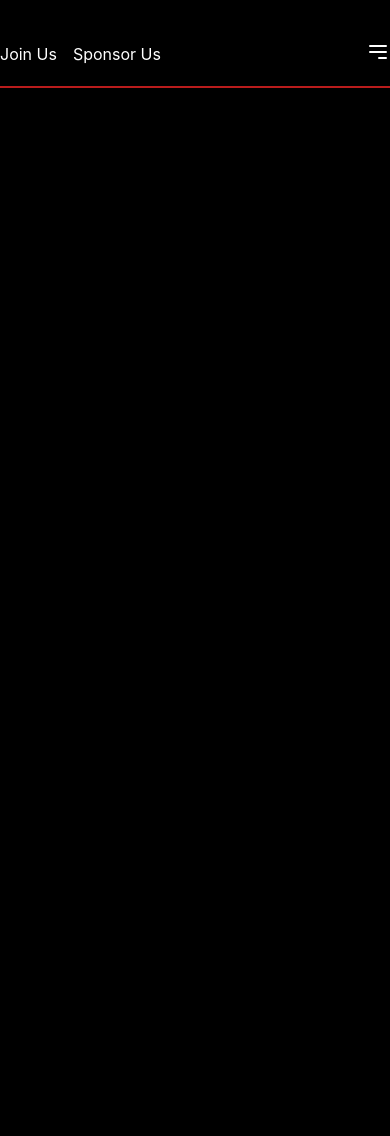
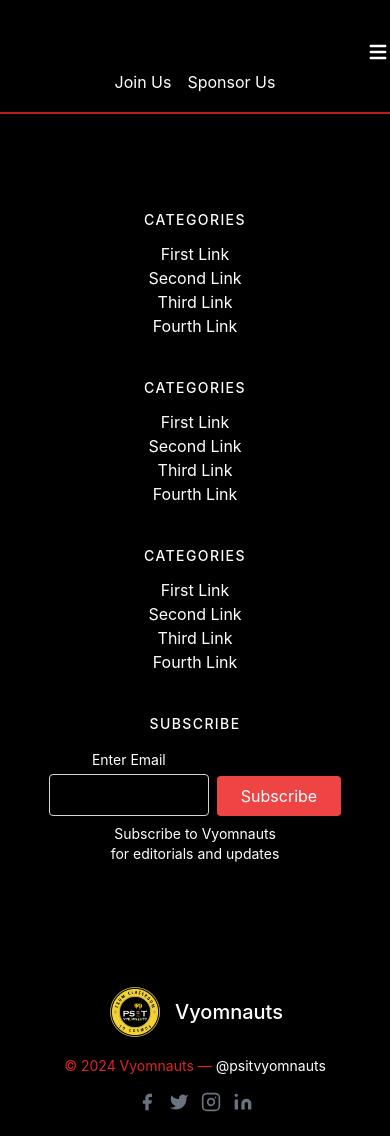
Before and after one commit to Jitenndra03/Vyomnauts, a React (Create React App) app: page / in a window 390 px wide. Before the commit the page ends 844 px from the top, so only its background shows below. Built offline with nearby package versions, Linux system fonts and the light colour scheme.

Commit message:
Added Responsive Navbar and Footer

```diff
--- a/public/index.html
+++ b/public/index.html
@@ -2,14 +2,14 @@
 <html lang="en">
   <head>
     <meta charset="utf-8" />
-    <link rel="icon" href="%PUBLIC_URL%/favicon.ico" />
+    <link rel="icon" href="%PUBLIC_URL%/icon.png" />
     <meta name="viewport" content="width=device-width, initial-scale=1" />
     <meta name="theme-color" content="#000000" />
     <meta
       name="description"
       content="Web site created using create-react-app"
     />
-    <link rel="apple-touch-icon" href="%PUBLIC_URL%/logo192.png" />
+    <link rel="apple-touch-icon" href="%PUBLIC_URL%/icon.png" />
     <!--
       manifest.json provides metadata used when your web app is installed on a
       user's mobile device or desktop. See https://developers.google.com/web/fundamentals/web-app-manifest/
@@ -24,7 +24,7 @@
       work correctly both with client-side routing and a non-root public URL.
       Learn how to configure a non-root public URL by running `npm run build`.
     -->
-    <title>React App</title>
+    <title>Vyomnauts- Official</title>
   </head>
   <body>
     <noscript>You need to enable JavaScript to run this app.</noscript>
--- a/src/App.js
+++ b/src/App.js
@@ -1,10 +1,12 @@
 import Navbar from './components/navbar';
 import './App.css';
+import Footer from './components/footer';
 function App() {
   return (
     <>
     <h1>Sample Vyomnauts Webpage</h1>
     <Navbar></Navbar>
+    <Footer></Footer>
     </>
   );
 }
--- a/src/components/footer.js
+++ b/src/components/footer.js
@@ -2,7 +2,111 @@ import React from 'react'
 
 const Footer = () => {
   return (
-    <div>Footer</div>
+    <footer class="text-white body-font">
+  <div class="container px-5 py-24 mx-auto">
+    <div class="flex flex-wrap md:text-left text-center order-first">
+      <div class="lg:w-1/4 md:w-1/2 w-full px-4">
+        <h2 class="title-font font-medium text-white tracking-widest text-sm mb-3">CATEGORIES</h2>
+        <nav class="list-none mb-10">
+          <li>
+            <a class="text-white hover:text-blue">First Link</a>
+          </li>
+          <li>
+            <a class="text-white hover:text-blue">Second Link</a>
+          </li>
+          <li>
+            <a class="text-white hover:text-blue">Third Link</a>
+          </li>
+          <li>
+            <a class="text-white hover:text-blue">Fourth Link</a>
+          </li>
+        </nav>
+      </div>
+      <div class="lg:w-1/4 md:w-1/2 w-full px-4">
+        <h2 class="title-font font-medium text-white tracking-widest text-sm mb-3">CATEGORIES</h2>
+        <nav class="list-none mb-10">
+          <li>
+            <a class="text-white hover:text-blue">First Link</a>
+          </li>
+          <li>
+            <a class="text-white hover:text-blue">Second Link</a>
+          </li>
+          <li>
+            <a class="text-white hover:text-blue">Third Link</a>
+          </li>
+          <li>
+            <a class="text-white hover:text-blue">Fourth Link</a>
+          </li>
+        </nav>
+      </div>
+      <div class="lg:w-1/4 md:w-1/2 w-full px-4">
+        <h2 class="title-font font-medium text-white tracking-widest text-sm mb-3">CATEGORIES</h2>
+        <nav class="list-none mb-10">
+          <li>
+            <a class="text-white hover:text-blue">First Link</a>
+          </li>
+          <li>
+            <a class="text-white hover:text-blue">Second Link</a>
+          </li>
+          <li>
+            <a class="text-white hover:text-blue">Third Link</a>
+          </li>
+          <li>
+            <a class="text-white hover:text-blue">Fourth Link</a>
+          </li>
+        </nav>
+      </div>
+      <div class="lg:w-1/4 md:w-1/2 w-full px-4">
+        <h2 class="title-font font-medium text-white tracking-widest text-sm mb-3">SUBSCRIBE</h2>
+        <div class="flex xl:flex-nowrap md:flex-nowrap lg:flex-wrap flex-wrap justify-center items-end md:justify-start">
+          <div class="relative w-40 sm:w-auto xl:mr-4 lg:mr-0 sm:mr-4 mr-2">
+            <label for="footer-field" class="leading-7 text-sm text-white">Enter Email</label>
+            <input type="text" id="footer-field" name="footer-field" class="w-full bg-transparent bg-opacity-50 rounded border border-gray-300 focus:bg-transparent focus:ring-2 focus:ring-indigo-200 focus:border-red-500 text-base outline-none text-white py-1 px-3 leading-8 transition-colors duration-200 ease-in-out"/>
+          </div>
+          <button class="lg:mt-2 xl:mt-0 flex-shrink-0 inline-flex text-white bg-red-500 border-0 py-2 px-6 focus:outline-none hover:bg-red-600 rounded">Subscribe</button>
+        </div>
+        <p class="text-white text-sm mt-2 md:text-left text-center">Subscribe to Vyomnauts
+          <br/>for editorials and updates
+        </p>
+      </div>
+    </div>
+  </div>
+  <div class="bg-transparent">
+    <div class="container px-5 py-6 mx-auto flex items-center sm:flex-row flex-col">
+      <a class="flex title-font font-medium items-center md:justify-start justify-center text-white">
+        <img src='./icon.png' className='w-14'></img>
+        <span class="ml-3 text-xl">Vyomnauts</span>
+      </a>
+      <p class="text-sm text-red-600 sm:ml-6 sm:mt-0 mt-4">© 2024 Vyomnauts —
+        <a href="https://twitter.com/knyttneve" rel="noopener noreferrer" class="text-white ml-1" target="_blank">@psitvyomnauts</a>
+      </p>
+      <span class="inline-flex sm:ml-auto sm:mt-0 mt-4 justify-center sm:justify-start">
+        <a class="text-gray-500">
+          <svg fill="currentColor" stroke-linecap="round" stroke-linejoin="round" stroke-width="2" class="w-5 h-5" viewBox="0 0 24 24">
+            <path d="M18 2h-3a5 5 0 00-5 5v3H7v4h3v8h4v-8h3l1-4h-4V7a1 1 0 011-1h3z"></path>
+          </svg>
+        </a>
+        <a class="ml-3 text-gray-500">
+          <svg fill="currentColor" stroke-linecap="round" stroke-linejoin="round" stroke-width="2" class="w-5 h-5" viewBox="0 0 24 24">
+            <path d="M23 3a10.9 10.9 0 01-3.14 1.53 4.48 4.48 0 00-7.86 3v1A10.66 10.66 0 013 4s-4 9 5 13a11.64 11.64 0 01-7 2c9 5 20 0 20-11.5a4.5 4.5 0 00-.08-.83A7.72 7.72 0 0023 3z"></path>
+          </svg>
+        </a>
+        <a class="ml-3 text-gray-500">
+          <svg fill="none" stroke="currentColor" stroke-linecap="round" stroke-linejoin="round" stroke-width="2" class="w-5 h-5" viewBox="0 0 24 24">
+            <rect width="20" height="20" x="2" y="2" rx="5" ry="5"></rect>
+            <path d="M16 11.37A4 4 0 1112.63 8 4 4 0 0116 11.37zm1.5-4.87h.01"></path>
+          </svg>
+        </a>
+        <a class="ml-3 text-gray-500">
+          <svg fill="currentColor" stroke="currentColor" stroke-linecap="round" stroke-linejoin="round" stroke-width="0" class="w-5 h-5" viewBox="0 0 24 24">
+            <path stroke="none" d="M16 8a6 6 0 016 6v7h-4v-7a2 2 0 00-2-2 2 2 0 00-2 2v7h-4v-7a6 6 0 016-6zM2 9h4v12H2z"></path>
+            <circle cx="4" cy="4" r="2" stroke="none"></circle>
+          </svg>
+        </a>
+      </span>
+    </div>
+  </div>
+</footer>
   )
 }
 
--- a/src/components/navbar.js
+++ b/src/components/navbar.js
@@ -4,31 +4,36 @@ const Navbar = () => {
   const [isOpen, setIsOpen] = useState(false);
 
   return (
-    <header className={`bg-transparent border-b-2 border-red-700`}>
-      <div className="container mx-auto flex justify-between items-center py-4">
-        <div className="flex space-x-4">
-          <a className=" text-white hover:border-blue-500 border-b-2 border-transparent" href='#'>Join Us</a>
-          <a className=" text-white hover:border-blue-500 border-b-2 border-transparent" href='#'>Sponsor Us</a>
+    <header className="bg-transparent border-b-2 border-red-700">
+      <div className="container mx-auto flex flex-col lg:flex-row justify-between items-center py-4">
+        <div className="flex space-x-4 order-2 lg:order-none">
+          <a className="text-white hover:border-blue-500 border-b-2 border-transparent" href='#'>Join Us</a>
+          <a className="text-white hover:border-blue-500 border-b-2 border-transparent" href='#'>Sponsor Us</a>
         </div>
-        <div className="block lg:hidden">
+        <div className="order-1 lg:order-none w-min ml-auto block lg:hidden">
           <button
             onClick={() => setIsOpen(!isOpen)}
-            className="text-white focus:outline-none"
+            className={`text-white focus:outline-none right-0`}
+            aria-controls="mobile-menu"
+            aria-expanded={isOpen}
           >
-            <svg className="w-6 h-6" fill="none" stroke="currentColor" viewBox="0 0 24 24" xmlns="http://www.w3.org/2000/svg">
-              <path strokeLinecap="round" strokeLinejoin="round" strokeWidth="2" d="M4 6h16M4 12h16m-7 6h7"></path>
+            <svg className={`w-6 h-6 ${isOpen ? 'hidden':''}`} fill="currentColor" viewBox="0 0 20 20" xmlns="http://www.w3.org/2000/svg">
+              <path fillRule="evenodd" d="M3 5a1 1 0 011-1h12a1 1 0 110 2H4a1 1 0 01-1-1zM3 10a1 1 0 011-1h12a1 1 0 110 2H4a1 1 0 01-1-1zM3 15a1 1 0 011-1h12a1 1 0 110 2H4a1 1 0 01-1-1z" clipRule="evenodd"></path>
+            </svg>
+            <svg className={`${isOpen ? '' : 'hidden'} w-6 h-6`} fill="currentColor" viewBox="0 0 20 20" xmlns="http://www.w3.org/2000/svg">
+              <path fillRule="evenodd" d="M4.293 4.293a1 1 0 011.414 0L10 8.586l4.293-4.293a1 1 0 111.414 1.414L11.414 10l4.293 4.293a1 1 0 01-1.414 1.414L10 11.414l-4.293 4.293a1 1 0 01-1.414-1.414L8.586 10 4.293 5.707a1 1 0 010-1.414z" clipRule="evenodd"></path>
             </svg>
           </button>
         </div>
-        <nav className={`${isOpen ? 'block' : 'hidden'} lg:flex lg:items-center lg:space-x-8`}>
-          <ul className="flex flex-col lg:flex-row lg:space-x-8 space-y-2 lg:space-y-0">
+        <nav className={`${isOpen ? 'block' : 'hidden'} lg:flex lg:items-center lg:space-x-8 order-3 lg:order-none mt-4 lg:mt-0`} id="mobile-menu">
+          <ul className="flex flex-col lg:flex-row lg:space-x-8 space-y-2 lg:space-y-0 text-center">
             <li className="hover:border-blue-500 border-b-2 border-transparent"><a className="text-white" href="#">Home</a></li>
             <li className="hover:border-blue-500 border-b-2 border-transparent"><a className="text-white" href="#">Projects</a></li>
             <li className="relative group">
               <a className="text-white hover:border-b-2 border-blue-500" href="#">TimeLine</a>
-              <ul className="absolute hidden group-hover:block bg-transparent text-white p-4 mt-2 space-y-2">
-                <li className="hover:bg-gray-200"><a href="#">Blogs</a></li>
-                <li className="hover:bg-gray-200"><a href="#">Our Events</a></li>
+              <ul className="absolute hidden group-hover:block border-2 border-l-teal-500 bg-transparent text-white p-4 mt-2 space-y-2">
+                <li className=""><a href="#">Blogs</a></li>
+                <li className=""><a href="#">Our Events</a></li>
               </ul>
             </li>
             <li className="hover:border-b-2 border-blue-500"><a className="text-white" href="#">About Us</a></li>
```
Also changed, not shown: public/icon.png (added).
